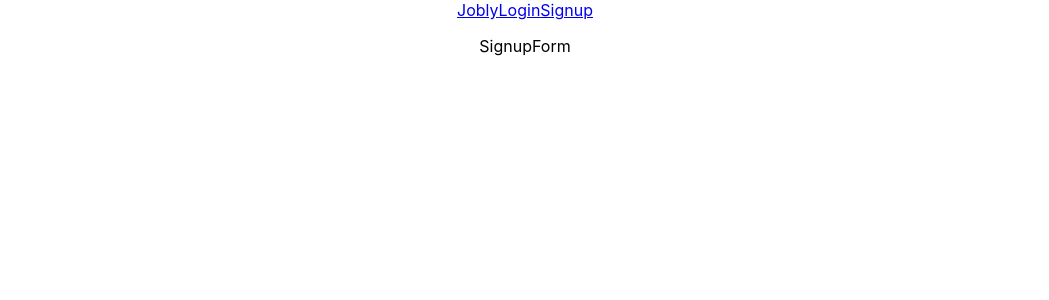
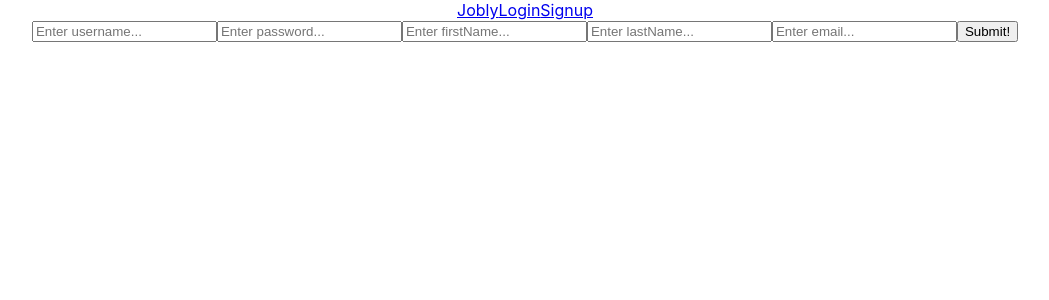
Before and after one commit to melawong/react-jobly, a React (Create React App) app: page /signup in a window 1280 px wide. Shown: the top 300 px of the page, without its empty margins (115-1164 px from the left). Built offline with nearby package versions, Linux system fonts and the light colour scheme; no server answers.

Commit message:
finished protecting routes and login/signup forms and all user routes

```diff
--- a/package.json
+++ b/package.json
@@ -7,6 +7,7 @@
     "@testing-library/react": "^13.2.0",
     "@testing-library/user-event": "^13.5.0",
     "axios": "^0.27.2",
+    "jwt-decode": "^3.1.2",
     "react": "^18.1.0",
     "react-dom": "^18.1.0",
     "react-router-dom": "^6.3.0",
--- a/src/App.js
+++ b/src/App.js
@@ -1,34 +1,57 @@
-import { useState } from "react";
+import { useState, useEffect } from "react";
 import { BrowserRouter } from "react-router-dom";
 import "./App.css";
 import Navbar from "./navigation/Navbar";
 import RoutesList from "./navigation/RoutesList";
 import UserContext from "./userContext";
+import JoblyApi from "./helpers/joblyApi";
+import jwtDecode from "jwt-decode";
 
 /** App renders Navbar component and RoutesList */
+
+const TOKEN_NAME = "joblyToken";
+
 function App() {
   const [user, setUser] = useState(null);
-  const [token, setToken] = useState("");
+  const [token, setToken] = useState(localStorage.getItem(TOKEN_NAME));
+
+  useEffect(function getTokenOnMount() {
+    async function getToken() {
+      const userToken = localStorage.getItem(TOKEN_NAME);
+      if (userToken) {
+        setToken(userToken);
+        setUser(jwtDecode(userToken));
+      }
+    }
+    getToken();
+  }, []);
 
   /** Make API call to log in user */
 
-  async function handleLogin() {
-    // calls api auth route with form data
-    // returns token. update local storage with token
-    // update user state and token state
+  async function handleLogin(formData) {
+    const userToken = await JoblyApi.login(formData);
+    setToken(userToken);
+    setUser(jwtDecode(userToken));
+    localStorage.setItem(TOKEN_NAME, userToken);
+    JoblyApi.token = userToken;
   }
 
   /** Make API call to sign up user */
 
-  async function handleSignup() {
-    // calls api auth route with form data
-    // returns token. update local storage with token
-    // update user state and token state
+  async function handleSignup(formData) {
+    const newUserToken = await JoblyApi.signUp(formData);
+    setToken(newUserToken);
+    setUser(jwtDecode(newUserToken));
+    localStorage.setItem(TOKEN_NAME, newUserToken);
+    JoblyApi.token = newUserToken;
   }
 
+  /** Log user out, reset states and local storage */
   function logout() {
-    // clear local storage
-    // clears user and token states
+    localStorage.removeItem(TOKEN_NAME);
+    setToken("");
+    setUser(null);
+    JoblyApi.token = "";
   }
 
   return (
--- a/src/common/Home.js
+++ b/src/common/Home.js
@@ -1,8 +1,13 @@
+import { useContext } from "react";
+import UserContext from "../userContext";
+
 function Home() {
+  const { user } = useContext(UserContext);
   return (
     <div>
       <h1> Jobly</h1>
       <h4>All the jobs in one, convenient place.</h4>
+      {user ? <h2> Welcome Back, {user.username}! </h2> : ""}
     </div>
   );
 }
--- a/src/helpers/joblyApi.js
+++ b/src/helpers/joblyApi.js
@@ -14,10 +14,7 @@ class JoblyApi {
   // Remember, the backend needs to be authorized with a token
   // We're providing a token you can use to interact with the backend API
   // DON'T MODIFY THIS TOKEN
-  static token =
-    "eyJhbGciOiJIUzI1NiIsInR5cCI6IkpXVCJ9.eyJ1c2VybmFtZ" +
-    "SI6InRlc3R1c2VyIiwiaXNBZG1pbiI6ZmFsc2UsImlhdCI6MTU5ODE1OTI1OX0." +
-    "FtrMwBQwe6Ue-glIFgz_Nf8XxRT2YecFCiSpYL0fCXc";
+  static token = "";
 
   static async request(endpoint, data = {}, method = "get") {
     console.debug("API Call:", endpoint, data, method);
@@ -55,6 +52,19 @@ class JoblyApi {
     let res = await this.request("jobs", searchRequest);
     return res.jobs;
   }
+
+  /** Sign up a user, returns token */
+  static async signUp(formData) {
+    let res = await this.request("auth/register", formData, "post");
+    console.log("token", res.token);
+    return res.token;
+  }
+
+  /** Log in a user, return token */
+  static async login(formData) {
+    let res = await this.request("auth/token", formData, "post");
+    return res.token;
+  }
 }
 
 export default JoblyApi;
--- a/src/navigation/Navbar.js
+++ b/src/navigation/Navbar.js
@@ -5,7 +5,7 @@ import UserContext from "../userContext";
 /** Navigation bar displays links to routes */
 
 function Navbar() {
-  const { user } = useContext(UserContext);
+  const { user, logout } = useContext(UserContext);
 
   function renderLinks() {
     return user ? (
@@ -20,7 +20,9 @@ function Navbar() {
           <Link to={`/profile`}>Profile</Link>
         </span>
         <span>
-          <Link to={`/logout`}>Logout</Link>
+          <Link to={`/logout`} onClick={logout}>
+            Logout {user.username}
+          </Link>
         </span>
       </>
     ) : (
--- a/src/user/LoginForm.js
+++ b/src/user/LoginForm.js
@@ -1,5 +1,60 @@
+import { useState, useContext } from "react";
+import UserContext from "../userContext";
+
+/** Login form component
+ *
+ * context - handleLogin
+ * state - formData
+ *
+ */
+
 function LoginForm() {
-  return <p>LoginForm</p>;
+  const initialState = {
+    username: "",
+    password: "",
+  };
+  const { handleLogin } = useContext(UserContext);
+  const [formData, setFormData] = useState(initialState);
+
+  /** Update form input. */
+  function handleChange(evt) {
+    const { name, value } = evt.target;
+    setFormData((prevData) => ({ ...prevData, [name]: value }));
+  }
+
+  /** Call parent function and clear form. */
+  function handleSubmit(evt) {
+    evt.preventDefault();
+    handleLogin(formData);
+    setFormData(initialState);
+  }
+
+  /** Create form fields  */
+  function renderFormFields() {
+    const formFields = Object.keys(initialState);
+    return formFields.map((f) => (
+      <input
+        type={f === "password" ? "password" : "text"}
+        id={f}
+        key={f}
+        name={f}
+        className="form-control"
+        placeholder={`Enter ${f}...`}
+        onChange={handleChange}
+        value={formData.f}
+        aria-label={f}
+      />
+    ));
+  }
+
+  return (
+    <form className="LoginForm" onSubmit={handleSubmit}>
+      <div className="mb-3">
+        {renderFormFields()}
+        <button>Submit!</button>
+      </div>
+    </form>
+  );
 }
 
 export default LoginForm;
--- a/src/user/SignupForm.js
+++ b/src/user/SignupForm.js
@@ -1,5 +1,63 @@
+import { useState, useContext } from "react";
+import UserContext from "../userContext";
+
+/** Signup form component
+ *
+ * context - handleSignup
+ * state - formData
+ *
+ */
+
 function SignupForm() {
-  return <p>SignupForm</p>;
+  const initialState = {
+    username: "",
+    password: "",
+    firstName: "",
+    lastName: "",
+    email: "",
+  };
+  const { handleSignup } = useContext(UserContext);
+  const [formData, setFormData] = useState(initialState);
+
+  /** Update form input. */
+  function handleChange(evt) {
+    const { name, value } = evt.target;
+    setFormData((prevData) => ({ ...prevData, [name]: value }));
+  }
+
+  /** Call parent function and clear form. */
+  function handleSubmit(evt) {
+    evt.preventDefault();
+    handleSignup(formData);
+    setFormData(initialState);
+  }
+
+  /** Create form fields  */
+  function renderFormFields() {
+    const formFields = Object.keys(initialState);
+    return formFields.map((f) => (
+      <input
+        type={f === "password" ? "password" : "text"}
+        id={f}
+        key={f}
+        name={f}
+        className="form-control"
+        placeholder={`Enter ${f}...`}
+        onChange={handleChange}
+        value={formData.f}
+        aria-label={f}
+      />
+    ));
+  }
+
+  return (
+    <form className="SignupForm" onSubmit={handleSubmit}>
+      <div className="mb-3">
+        {renderFormFields()}
+        <button>Submit!</button>
+      </div>
+    </form>
+  );
 }
 
 export default SignupForm;
```
Also changed, not shown: 1 other file (tests, documents, lock files or other folders).
